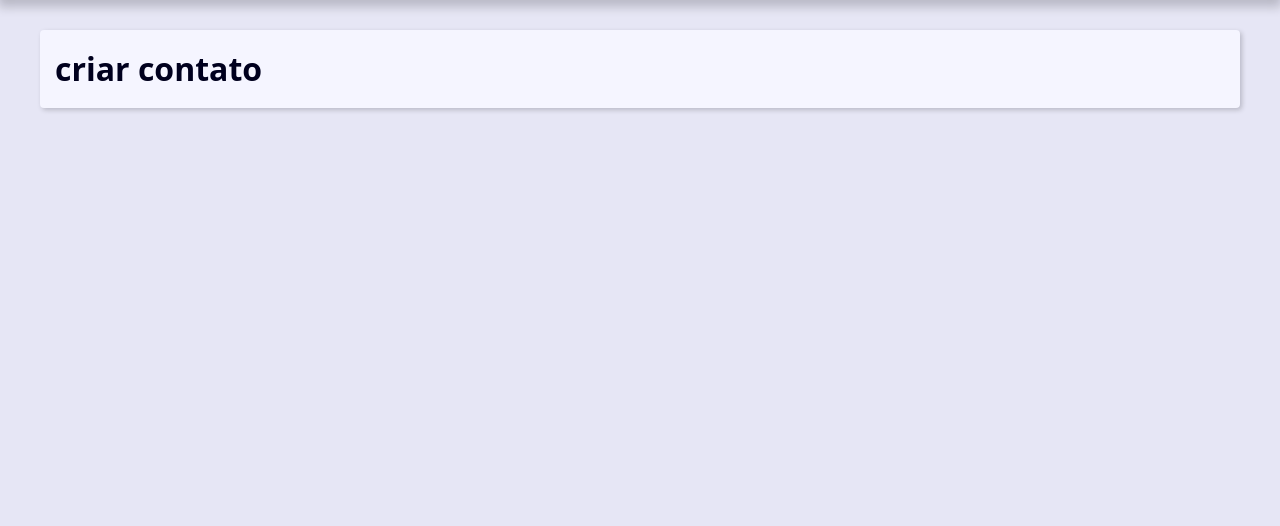
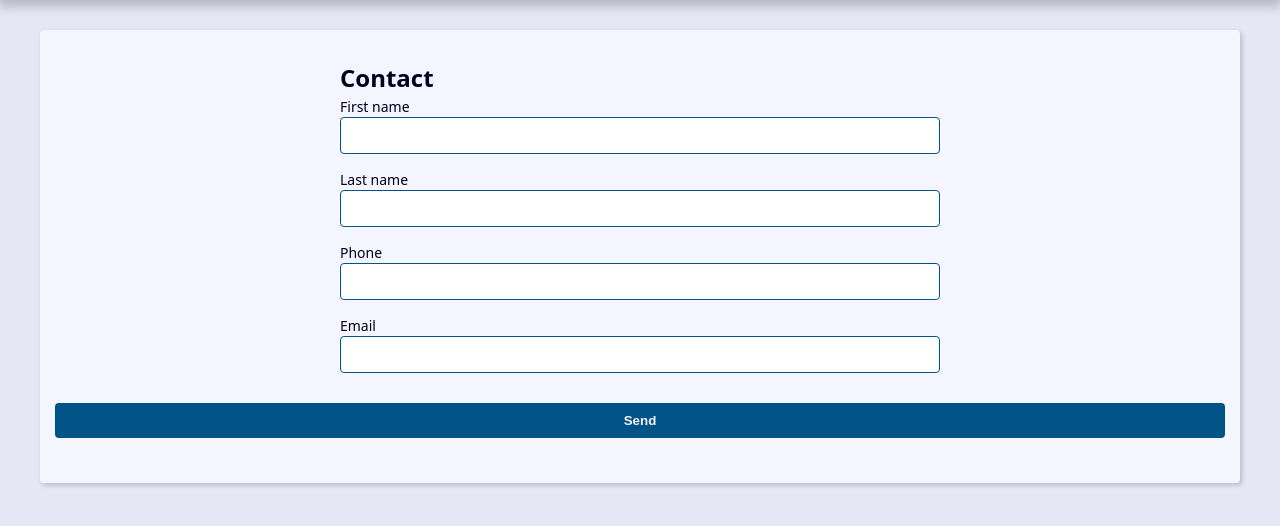
Before and after one commit to cauecrb/projeto_django_1, a Django app: page /contato/create/ in a window 1280 px wide. Shown: the part 239-765 px from the top of the page. Run offline with Django 4.2, Linux system fonts and the light colour scheme.

Commit message:
create dimnamic form

```diff
--- a/contact/templates/contact/pages/create.html
+++ b/contact/templates/contact/pages/create.html
@@ -1,5 +1,55 @@
 {% extends 'global/base.html' %}
 
 {% block content %}
-  <h1>criar contato</h1>
+    <div class="form-wrapper">
+
+    <h2>Contact</h2>
+
+    <form
+      action="{% url 'contact:create' %}"
+      method="POST"
+      enctype="multipart/form-data"
+    >
+      {% csrf_token %}
+
+      {% comment %}<div class="form-content">
+        <div class="form-group">
+          <label for="id_first_name">Primeiro nome</label>
+          <input type="text" name="first_name" maxlength="255" id="id_first_name">
+        </div>
+
+          <div class="form-group">
+          <label for="id_last_name">Sobrenome</label>
+          <input type="text" name="last_name" maxlength="255" id="id_last_name">
+        </div>
+
+        {% endcomment %}
+
+        {% for field in form %}
+        <div class="form-group">
+          <label for="{{ field.id_for_label }}">{{ field.label }}</label>
+          {{  field }}
+          {{ field.errors }}
+        </div>
+        {% endfor %}
+    </div>
+
+        {% if form.non_field_errors %}
+            <div class="form-content">
+                <div class="form-group">
+                    <div class="message error">
+                        {{ form.non_field_errors }}
+                    </div>
+                </div>
+            </div>
+        {% endif %}
+
+      <div class="form-content">
+        <div class="form-group">
+          <button class="btn" type="submit">Send</button>
+        </div>
+      </div>
+
+    </form>
+  </div>
 {% endblock content %}
--- a/contact/views/contact_forms.py
+++ b/contact/views/contact_forms.py
@@ -3,10 +3,42 @@ from contact.models import Contact
 from django.shortcuts import redirect
 from django.db.models import Q
 from django.core.paginator import Paginator
+from django.core.exceptions import ValidationError
+from django import forms
+
+class ContactForm(forms.ModelForm):
+    class Meta:
+        model = Contact
+        fields = (
+            'first_name', 'last_name', 'phone', 'email',
+        )
+
+    def clean(self):
+        cleaned_data = self.cleaned_data
+
+        self.add_error(
+            None, ValidationError(
+                'mensagem de erro', code='invalid'
+            )
+        )
+
+        return super().clean()
 
 def create(request):
+    if request.method == 'POST':
+        context = {
+            'form': ContactForm(request.POST)
+        }
+
+        return render(
+            request,
+            'contact/pages/create.html',
+            context
+        )
+
 
     context = {
+        'form': ContactForm()
     }
 
     return render(
```
